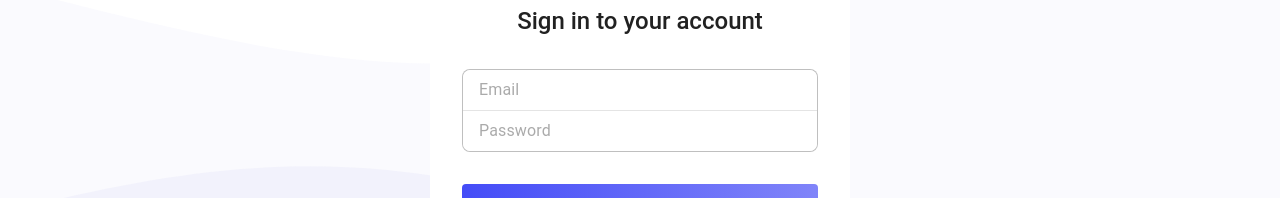
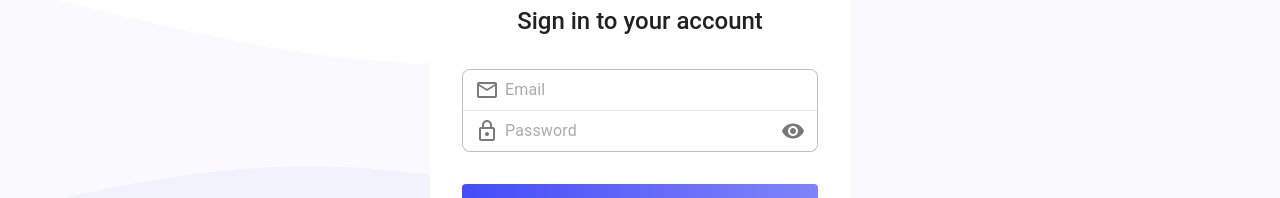
Before and after one commit to lokario/vueshop, a Vue app: page /signin in a window 1280 px wide. Shown: the part 301-499 px from the top of the page. Built offline with nearby package versions, Linux system fonts and the light colour scheme.

Commit message:
feat: add login form validation

```diff
--- a/src/pages/SigninPage.vue
+++ b/src/pages/SigninPage.vue
@@ -1,7 +1,7 @@
 <template>
   <v-sheet class="background w-100 h-screen d-flex align-center justify-center">
     <v-card class="pa-8 ma-4 custom-shadow" width="420" min-width="180" rounded="lg" flat>
-      <v-form>
+      <v-form v-model="isValid">
         <v-img
           :width="60"
           aspect-ratio="1/1"
@@ -16,27 +16,42 @@
 
         <v-sheet rounded="lg" border="opacity-25 sm">
           <v-text-field
+            v-model="email"
             hide-details="auto"
             placeholder="Email"
+            prepend-inner-icon="mdi-email-outline"
             density="compact"
             variant="solo"
             rounded="lg"
             flat
+            :error="!!emailError"
+            @blur="validateEmail"
           />
 
           <v-divider />
 
           <v-text-field
+            v-model="password"
             hide-details="auto"
             placeholder="Password"
+            prepend-inner-icon="mdi-lock-outline"
             density="compact"
             variant="solo"
             rounded="lg"
             flat
+            :type="visible ? 'text' : 'password'"
+            :append-inner-icon="visible ? 'mdi-eye-off' : 'mdi-eye'"
+            :error="!!passwordError"
+            @click:append-inner="visible = !visible"
+            @blur="validatePassword"
           />
         </v-sheet>
 
-        <GradientButton class="my-8">
+        <div v-if="emailError || passwordError" class="text-body-2 mt-4 text-red-darken-4">
+          {{ emailError || passwordError }}
+        </div>
+
+        <GradientButton class="my-8" :disabled="!isValid">
           Sign In
         </GradientButton>
 
@@ -49,6 +64,50 @@
   </v-sheet>
 </template>
 
+<script setup lang="ts">
+import { ref } from "vue";
+
+// Reactive variables
+const email = ref("");
+const password = ref("");
+const visible = ref(false);
+const isValid = ref(false);
+
+// Validation errors
+const emailError = ref("");
+const passwordError = ref("");
+
+const validateEmail = () => {
+  if (!email.value) {
+    emailError.value = "Email is required";
+  } else if (!/.+@.+\..+/.test(email.value)) {
+    emailError.value = "Email must be valid";
+  } else {
+    emailError.value = "";
+  }
+};
+
+const validatePassword = () => {
+  if (!password.value) {
+    passwordError.value = "Password is required";
+  } else {
+    passwordError.value = "";
+  }
+};
+
+const submitForm = () => {
+  validateEmail();
+  validatePassword();
+
+  if (!emailError.value && !passwordError.value) {
+    isValid.value = true;
+    console.log("Form Submitted", { email: email.value, password: password.value });
+  } else {
+    isValid.value = false;
+  }
+};
+</script>
+
 <style>
 .background {
   background: center /cover url("@/assets/pattern2.svg") !important;
```
